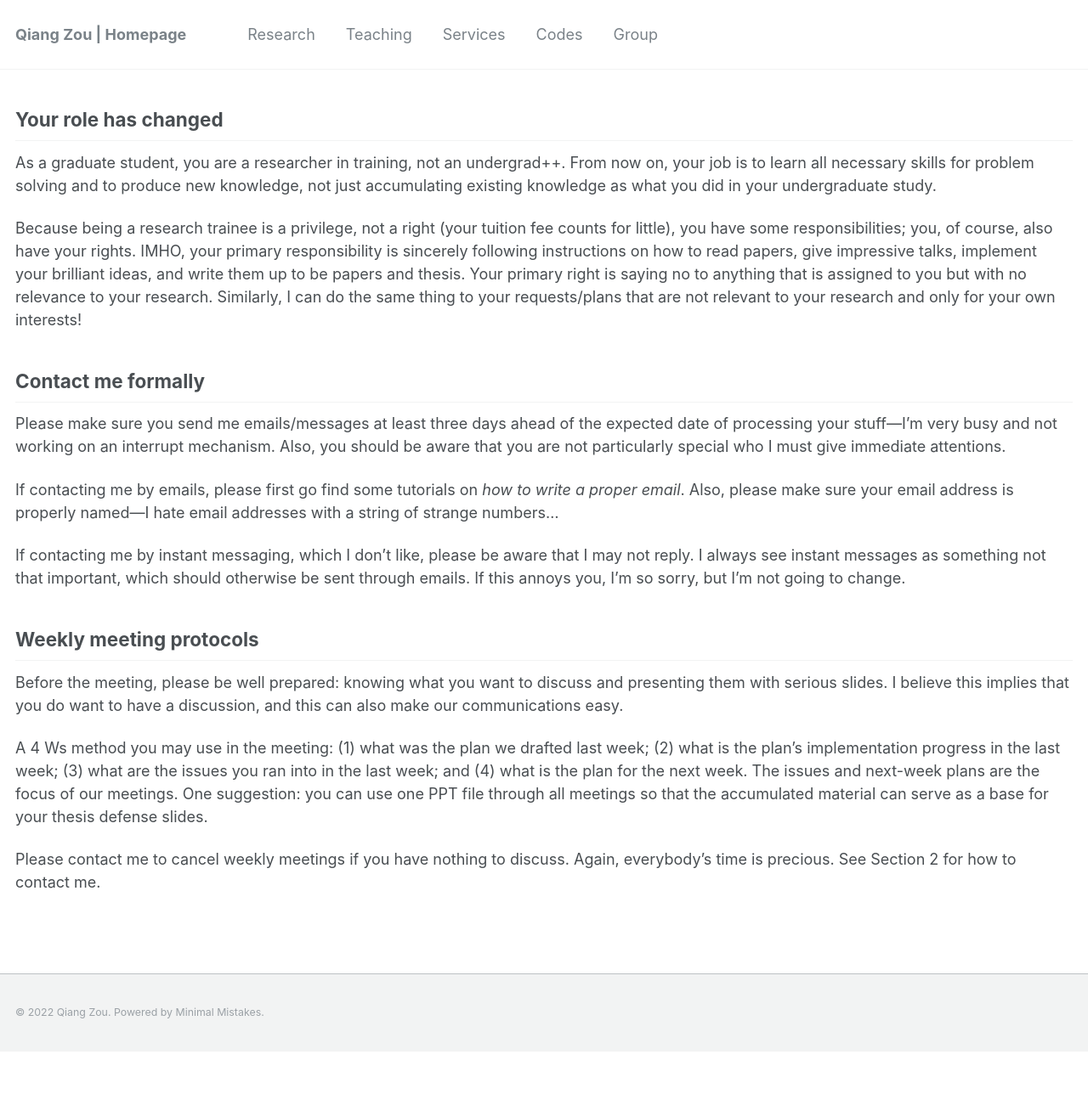
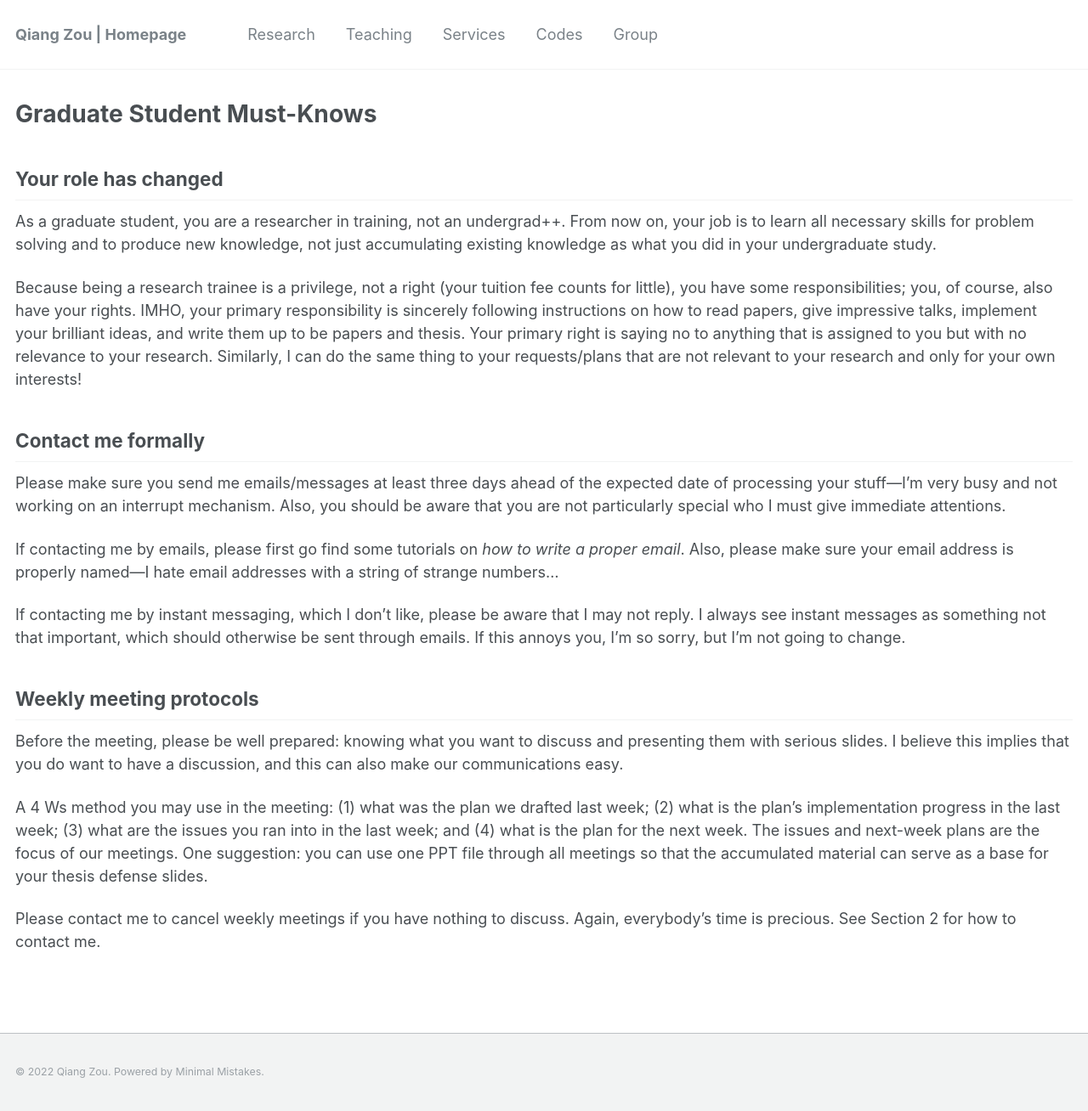
Before and after one commit to Qiang-Zou/Qiang-Zou.github.io, a Jekyll site: the page built from _pages/must_knows.md, in a window 1280 px wide. Shown: the whole page at 85% size. Built offline with Jekyll 4.4.1, drawn with Linux system fonts in a browser that asks for light colours; before the commit the page ends 1238 px from its top, so only the background shows below that.

Commit message:
Update must_knows.md

```diff
--- a/_pages/must_knows.md
+++ b/_pages/must_knows.md
@@ -6,6 +6,7 @@ author_profile: false
 toc: true
 toc_sticky: true
 ---
+# Graduate Student Must-Knows
 
 ## Your role has changed
 
```
